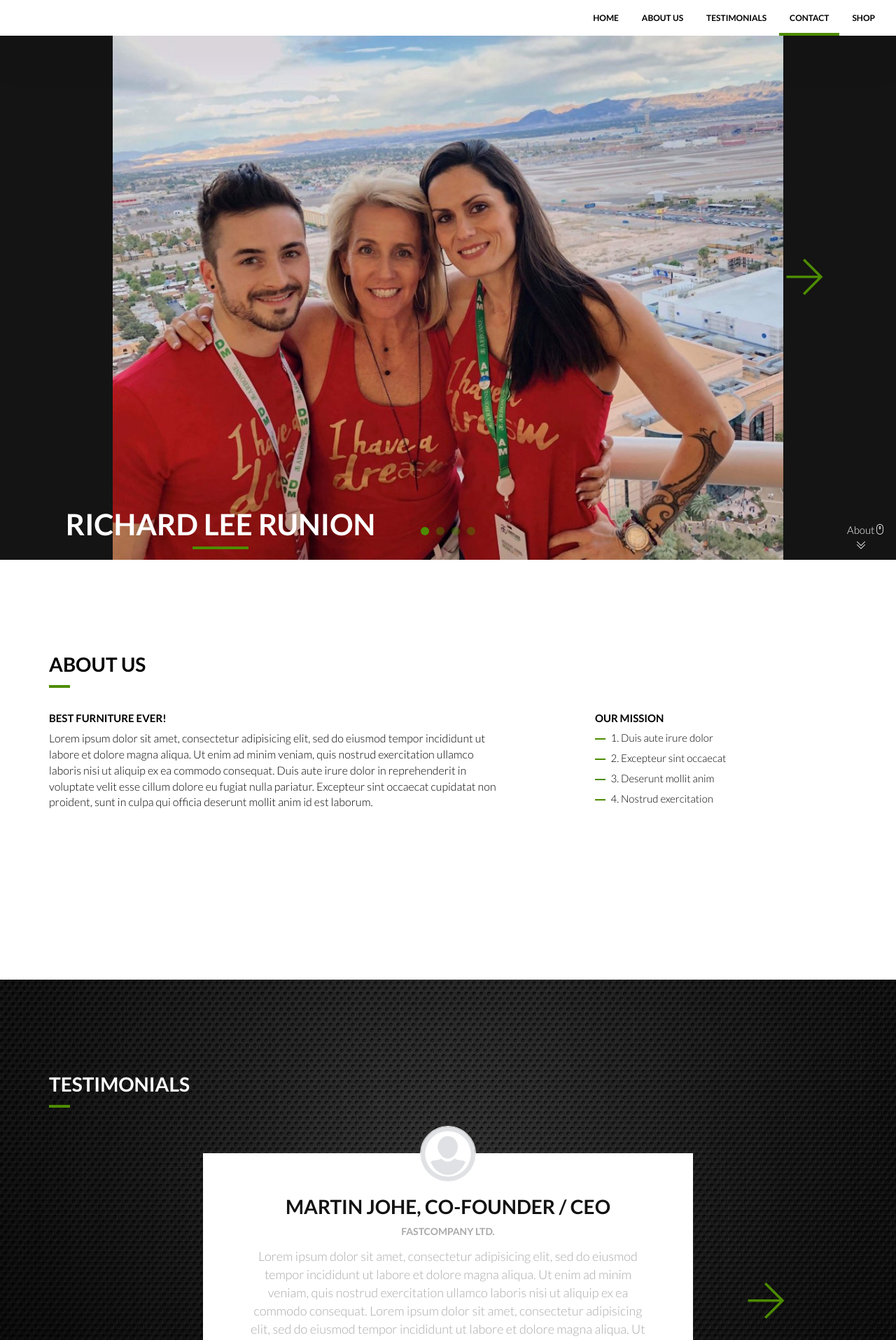
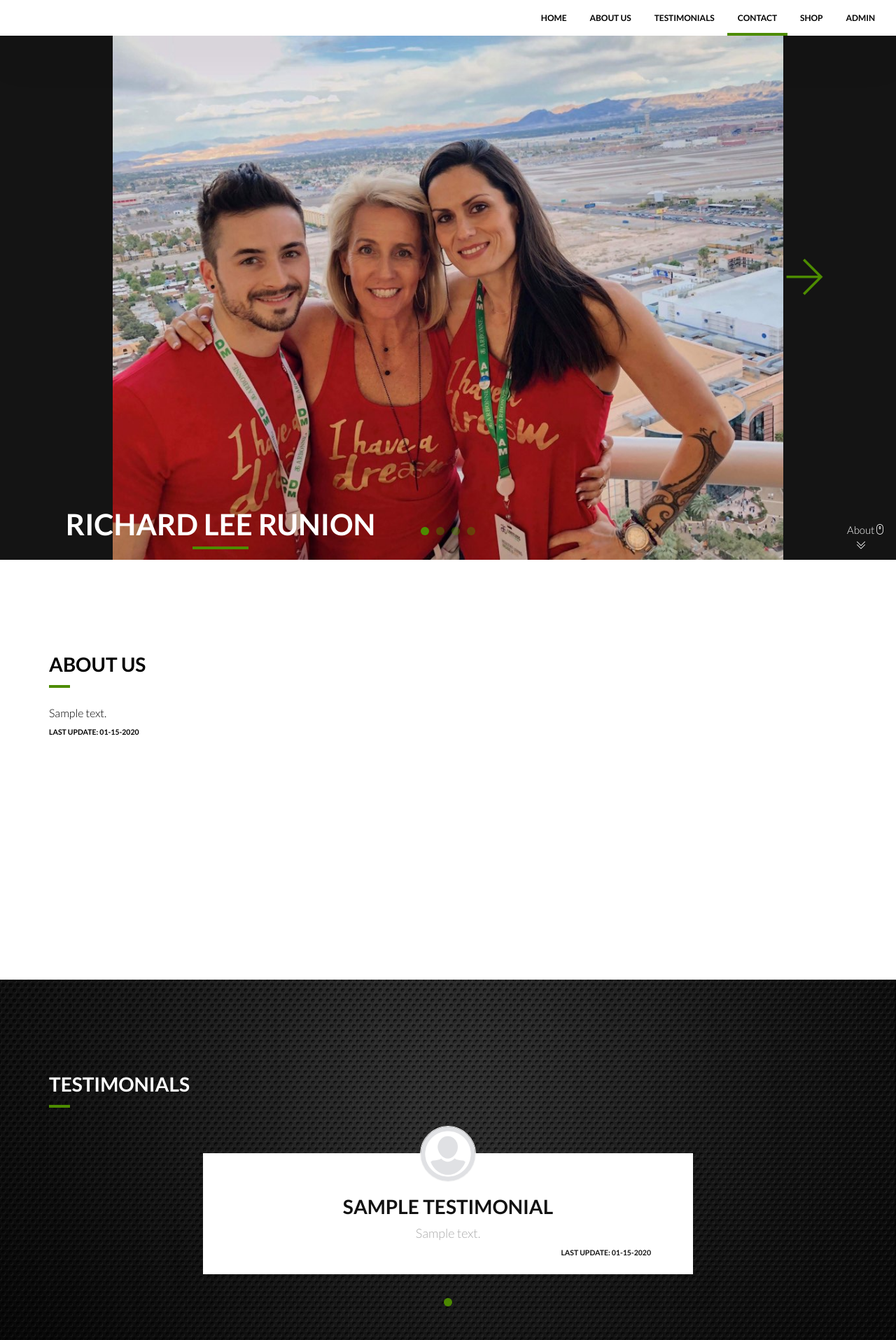
Before and after one commit to edumenu/runionpure80, a PHP site: page / in a window 1280 px wide. Shown: the top 1915 px of the page at 70% size. Run offline with PHP 8.4, Linux system fonts and the light colour scheme; tables that the repository leaves empty or names only in its code hold one stand-in row (values such as "Sample post"); some libraries are stand-ins or nearby versions.

Commit message:
Added the testimonial section with the dynamic content changing

```diff
--- a/admin_page/Login/functions.php
+++ b/admin_page/Login/functions.php
@@ -75,7 +75,7 @@ function confirmQuery($result) {
         $db_user_role = $row['user_role'];
         }
 
-        if(password_verify($password,$db_user_password)) {
+        if(password_verify($password,$db_user_password) && $db_user_role == 'admin' ) {
 //            echo "Password is correct!";
 
     //    Setting a session
@@ -126,7 +126,7 @@ function register_user($username, $email, $password, $firstname, $lastname){
     $password = password_hash( $password, PASSWORD_BCRYPT, array('cost' => 12));
 
     $query = "INSERT INTO users (username, firstname, lastname, email, password, user_role) ";
-    $query .= "VALUES('{$username}','{$firstname}','{$lastname}','{$email}','{$password}','admin')";
+    $query .= "VALUES('{$username}','{$firstname}','{$lastname}','{$email}','{$password}','subscriber')";
     //$register_user_query = mysqli_query($connection, $query);
     $result = $connection->query($query);
 
--- a/admin_page/Login/index.php
+++ b/admin_page/Login/index.php
@@ -57,6 +57,9 @@
 						<a href="registration.php" class="btn btn-success">
 							Register
 						</a>
+						<a href="../../index.php" class="btn btn-success">
+							Main website
+						</a>
 					</div>
 				</form>
 			</div>
--- a/admin_page/admin/includes/about.php
+++ b/admin_page/admin/includes/about.php
@@ -54,7 +54,7 @@
             <form action="" method="post" id="foo">
 
               <div class="form-group">
-                <textarea class="form-control" id="exampleFormControlTextarea1" rows="3" name="about_content"><?php echo $about_content ?></textarea>
+                <textarea class="form-control" id="exampleFormControlTextarea1" rows="15" name="about_content"><?php echo $about_content ?></textarea>
             </div>
 
 
--- a/admin_page/admin/includes/sidenav.php
+++ b/admin_page/admin/includes/sidenav.php
@@ -7,8 +7,8 @@ Tip 1: You can change the color of the sidebar using: data-color="purple | azure
 Tip 2: you can also add an image using data-image tag
 -->
     <div class="logo">
-        <a href="#" class="simple-text logo-normal">
-            runionpure80
+        <a href="../../../index.php" class="simple-text logo-normal">
+            runionpure-80.com
         </a>
     </div>
     <div class="sidebar-wrapper">
--- a/index.php
+++ b/index.php
@@ -1,4 +1,6 @@
 <?php session_start(); ?>
+<?php include "admin_page/Login/includes/db.php"?>
+<?php include "admin_page/Login/functions.php"?>
 <!DOCTYPE html>
 <html lang="zxx">
 
@@ -33,6 +35,7 @@
 					<li><a href="#testimonials">testimonials</a></li>
 					<li><a href="#contact">contact</a></li>
 					<li><a href="shop.php">Shop</a></li>
+					<li><a href="admin_page/Login/index.php">Admin</a></li>
 				</ul>
 			</div>
 		</div>
@@ -74,6 +77,22 @@
 
 
 
+<?php
+
+    //Obtaining the about content already in the database
+    $query = "SELECT * FROM about";
+    $result = $connection->query($query);
+    confirmQuery($result);
+
+    while($row = mysqli_fetch_assoc($result)) {
+      //Storing the about content into a variable
+      $about_content = $row['about_content'];
+      $about_date = $row['about_date'];
+    }
+
+    $newDate = date("m-d-Y", strtotime($about_date));
+
+?>
 
 
 <!--About us-->
@@ -84,9 +103,11 @@
 					<h3 class="section-heading">About us</h3>
 				</div>
 				<div class="col-md-7 overflow-hidden wow fadeInLeft">
-					<h4>Best furniture ever!</h4>
-					<p>Lorem ipsum dolor sit amet, consectetur adipisicing elit, sed do eiusmod tempor incididunt ut labore et dolore magna aliqua. Ut enim ad minim veniam, quis nostrud exercitation ullamco laboris nisi ut aliquip ex ea commodo consequat. Duis aute irure dolor in reprehenderit in voluptate velit esse cillum dolore eu fugiat nulla pariatur. Excepteur sint occaecat cupidatat non proident, sunt in culpa qui officia deserunt mollit anim id est laborum.</p>
+				<!-- Displaying the about me content -->
+					<p><?php echo $about_content ?></p>
+					<h5 style="font-size: 0.7em">Last update: <bold><?php echo $newDate?></bold></h5>
 				</div>
+<!--
 				<div class="col-md-4 col-md-push-1 wow fadeInRight">
 					<h4>Our mission</h4>
 					<ul class="styled-list">
@@ -96,12 +117,32 @@
 						<li>4. Nostrud exercitation</li>
 					</ul>
 				</div>
+-->
 			</div>
 		</div>
 	</section>
 <!--End of About Us-->
 
 
+
+
+<?php
+
+    //Obtaining the about content already in the database
+    $query = "SELECT * FROM testimonial";
+    $result = $connection->query($query);
+    confirmQuery($result);
+
+    while($row = mysqli_fetch_assoc($result)) {
+      //Storing the about content into a variable
+      $test_content = $row['test_content'];
+      $test_date = $row['test_date'];
+      $test_title = $row['test_title'];
+    }
+
+    $newDate2 = date("m-d-Y", strtotime($test_date));
+
+?>
 
 <!--Testimonial-->
 	<section class="testimonials" id="testimonials">
@@ -114,17 +155,20 @@
 					<div class="swiper-wrapper">
 						<div class="swiper-slide">
 							<div class="testimonials-container shadow"> <img alt="user avatar" class="wow fadeInUp" src="img/user1.png">
-								<h3 class="wow fadeInUp" data-wow-delay=".4s"> Martin Johe, Co-Founder / CEO <span>Fastcompany ltd.</span> </h3>
-								<p class="wow fadeInUp" data-wow-delay=".6s"> Lorem ipsum dolor sit amet, consectetur adipisicing elit, sed do eiusmod tempor incididunt ut labore et dolore magna aliqua. Ut enim ad minim veniam, quis nostrud exercitation ullamco laboris nisi ut aliquip ex ea commodo consequat. Lorem ipsum dolor sit amet, consectetur adipisicing elit, sed do eiusmod tempor incididunt ut labore et dolore magna aliqua. Ut enim ad minim veniam, quis nostrud exercitation ullamco laboris nisi ut aliquip ex ea commodo consequat. Duis aute irure dolor in reprehenderit in voluptate velit esse cillum dolore eu fugiat nulla pariatur. Excepteur sint occaecat cupidatat non proident, sunt in culpa qui officia deserunt mollit anim id est laborum. </p>
+								<h3 class="wow fadeInUp" data-wow-delay=".4s"><?php echo $test_title?> </h3>
+								<p class="wow fadeInUp" data-wow-delay=".6s"> <?php echo $test_content?> </p>
+								<h5 style="font-size: 0.7em; text-align: right;">Last update: <bold><?php echo $newDate2?></bold></h5>
 							</div>
 						</div>
 
+<!--
 						<div class="swiper-slide">
 							<div class="testimonials-container shadow"> <img alt="user avatar" class="wow fadeInUp" src="img/user.png">
 								<h3 class="wow fadeInUp" data-wow-delay=".4s"> Martin Johe, Co-Founder / CEO <span>Fastcompany ltd.</span> </h3>
 								<p class="wow fadeInUp" data-wow-delay=".6s"> Lorem ipsum dolor sit amet, consectetur adipisicing elit, sed do eiusmod tempor incididunt ut labore et dolore magna aliqua. Ut enim ad minim veniam, quis nostrud exercitation ullamco laboris nisi ut aliquip ex ea commodo consequat. Lorem ipsum dolor sit amet, consectetur adipisicing elit, sed do eiusmod tempor incididunt ut labore et dolore magna aliqua. Ut enim ad minim veniam, quis nostrud exercitation ullamco laboris nisi ut aliquip ex ea commodo consequat. Duis aute irure dolor in reprehenderit in voluptate velit esse cillum dolore eu fugiat nulla pariatur. Excepteur sint occaecat cupidatat non proident, sunt in culpa qui officia deserunt mollit anim id est laborum. </p>
 							</div>
 						</div>
+-->
 					</div>
 					<div class="testimonials-pagination"></div>
 					<div class="testimonials-slider-next right-arrow-negative"> <span class="ti-arrow-right"></span> </div>
```
Also changed, not shown: admin_page/admin/includes/testimonial.php (+67 -1 lines).
